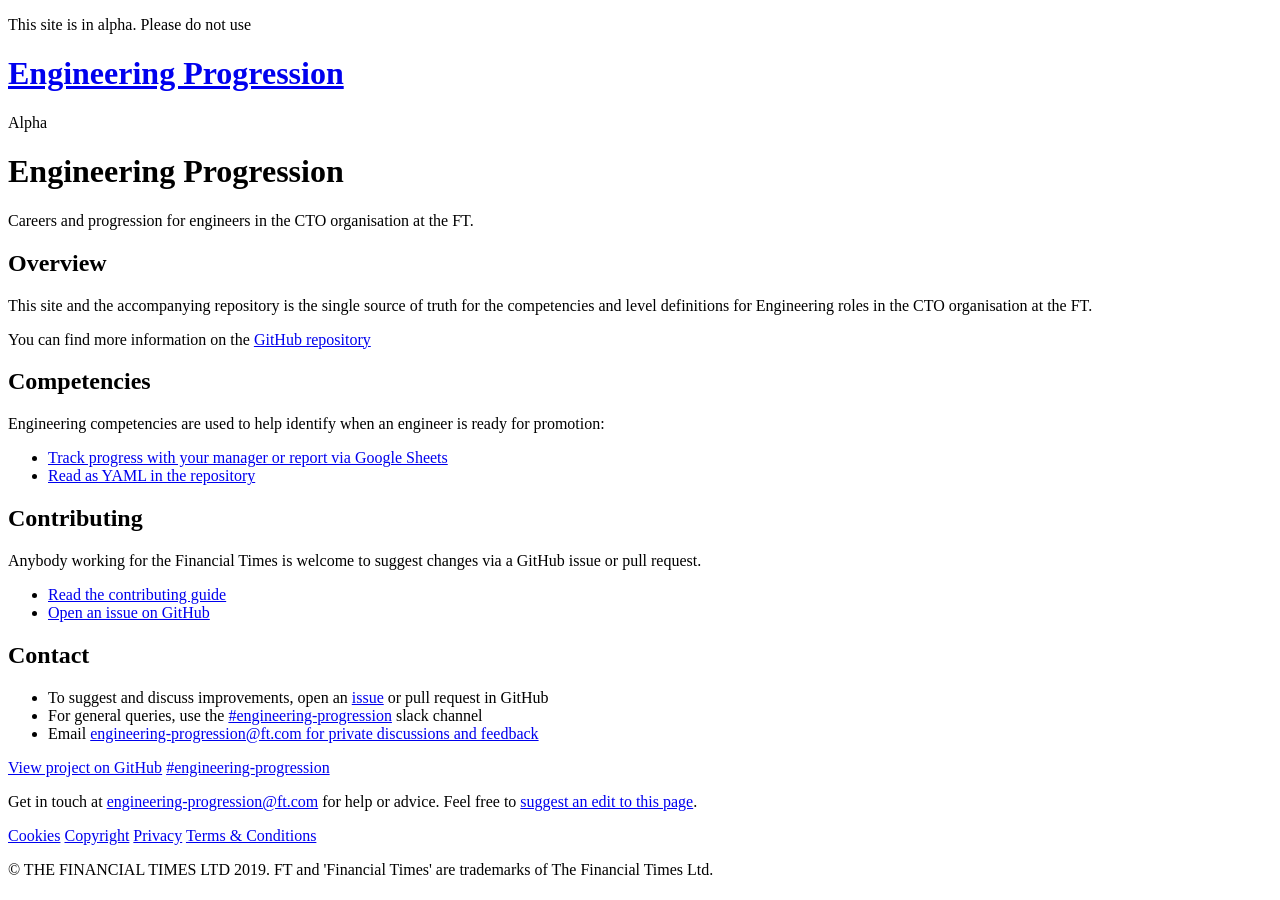
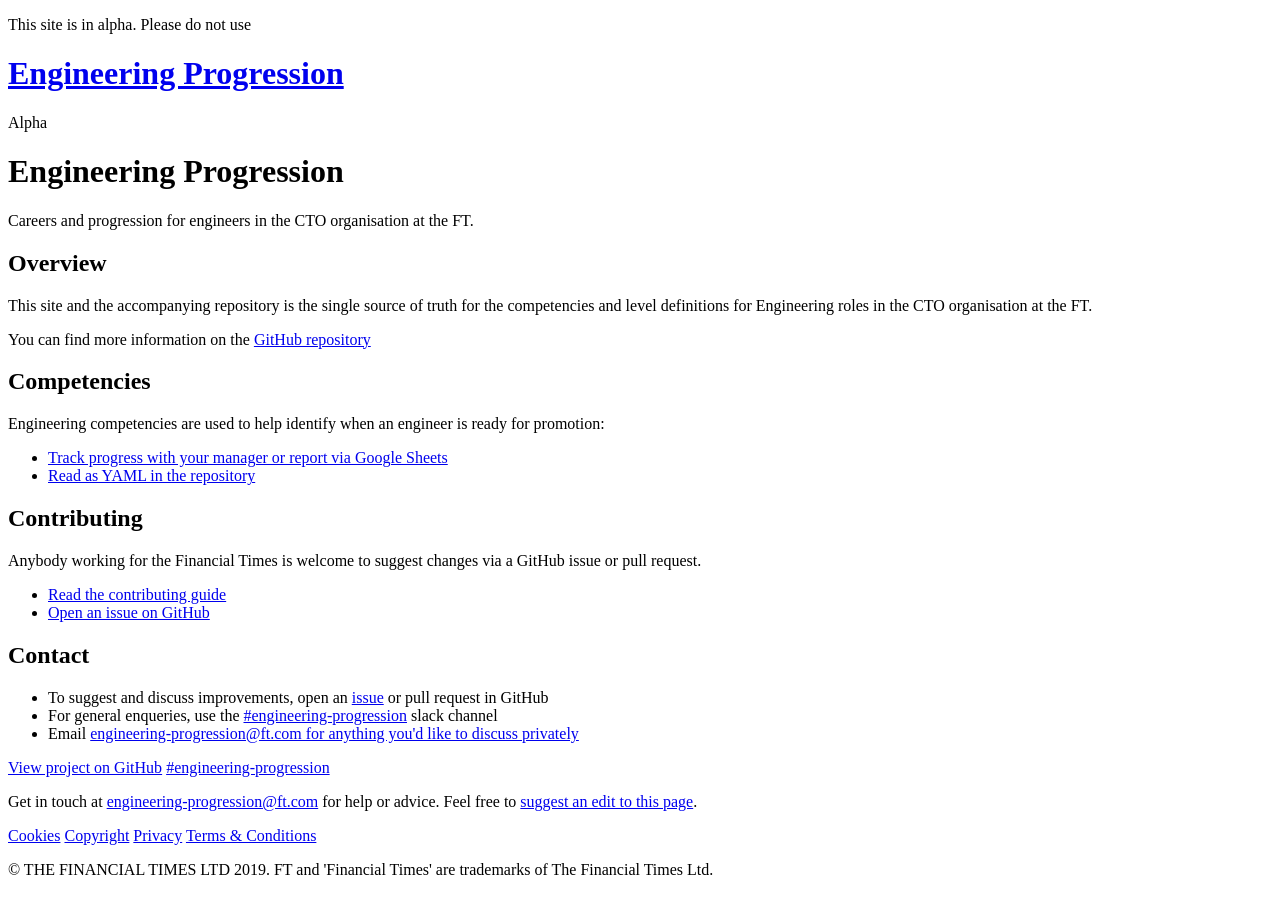
Before and after one commit to Financial-Times/engineering-progression, a Jekyll site: the page built from site/pages/home.html, in a window 1280 px wide. Built offline with Jekyll 4.4.1, drawn with Linux system fonts in a browser that asks for light colours; a style sheet for code colours, icons or effects is not loaded.

Commit message:
Update home.html

```diff
--- a/site/pages/home.html
+++ b/site/pages/home.html
@@ -58,8 +58,8 @@
 			<h2>Contact</h2>
 			<ul>
 				<li>To suggest and discuss improvements, open an <a href="{{site.github.repository_url}}/issues/new" class="o-typography-link--external">issue</a> or pull request in GitHub</li>
-				<li>For general queries, use the <a href="https://financialtimes.slack.com/messages/{{site.data.contact.slack}}" class="o-typography-link--external">#{{site.data.contact.slack}}</a> slack channel</li>
-				<li>Email <a href="mailto:{{site.data.contact.email}}">{{site.data.contact.email}} for private discussions and feedback</a></li>
+				<li>For general enqueries, use the <a href="https://financialtimes.slack.com/messages/{{site.data.contact.slack}}" class="o-typography-link--external">#{{site.data.contact.slack}}</a> slack channel</li>
+				<li>Email <a href="mailto:{{site.data.contact.email}}">{{site.data.contact.email}} for anything you'd like to discuss privately</a></li>
 			</ul>
 		</div>
 
```
